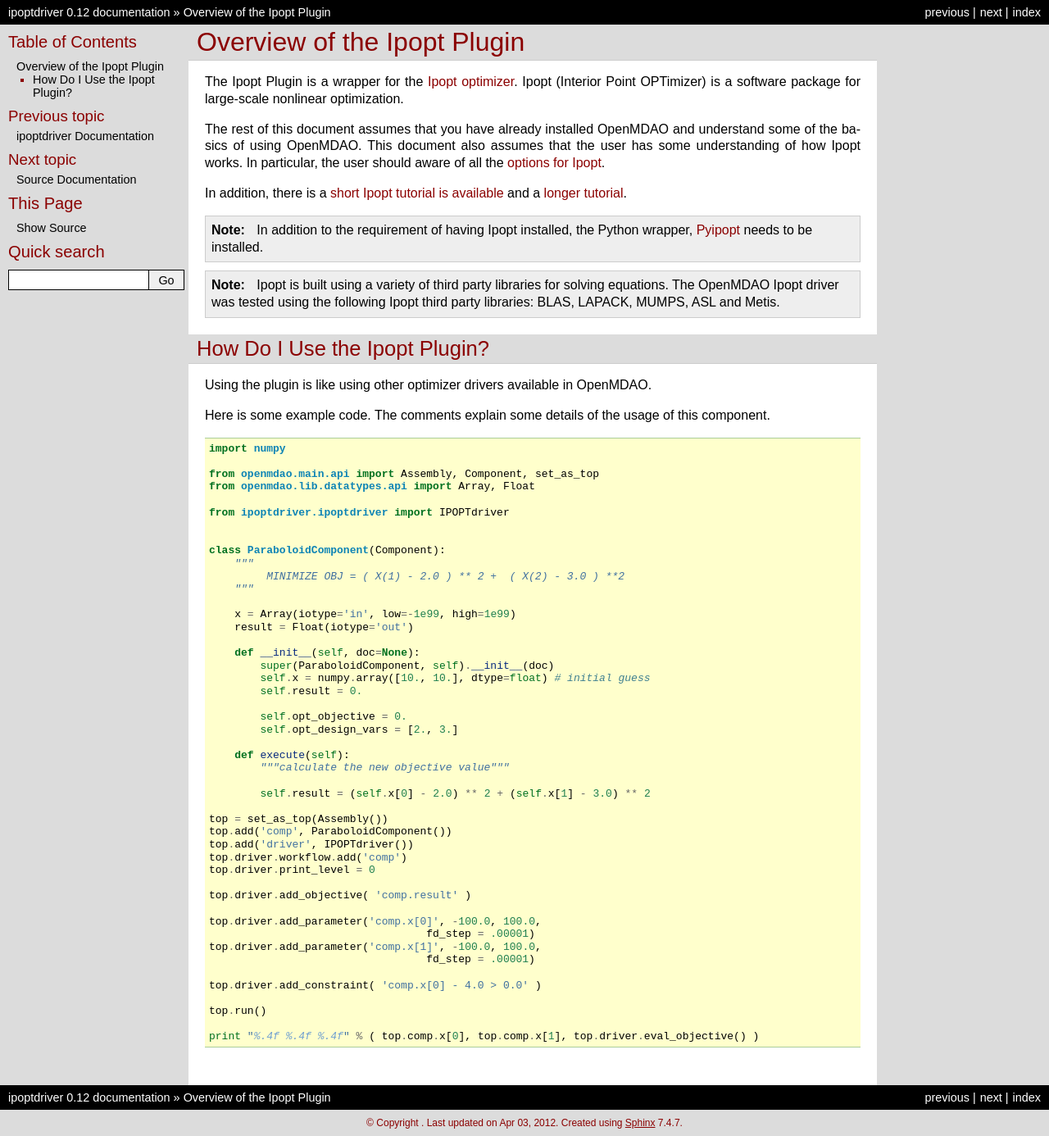
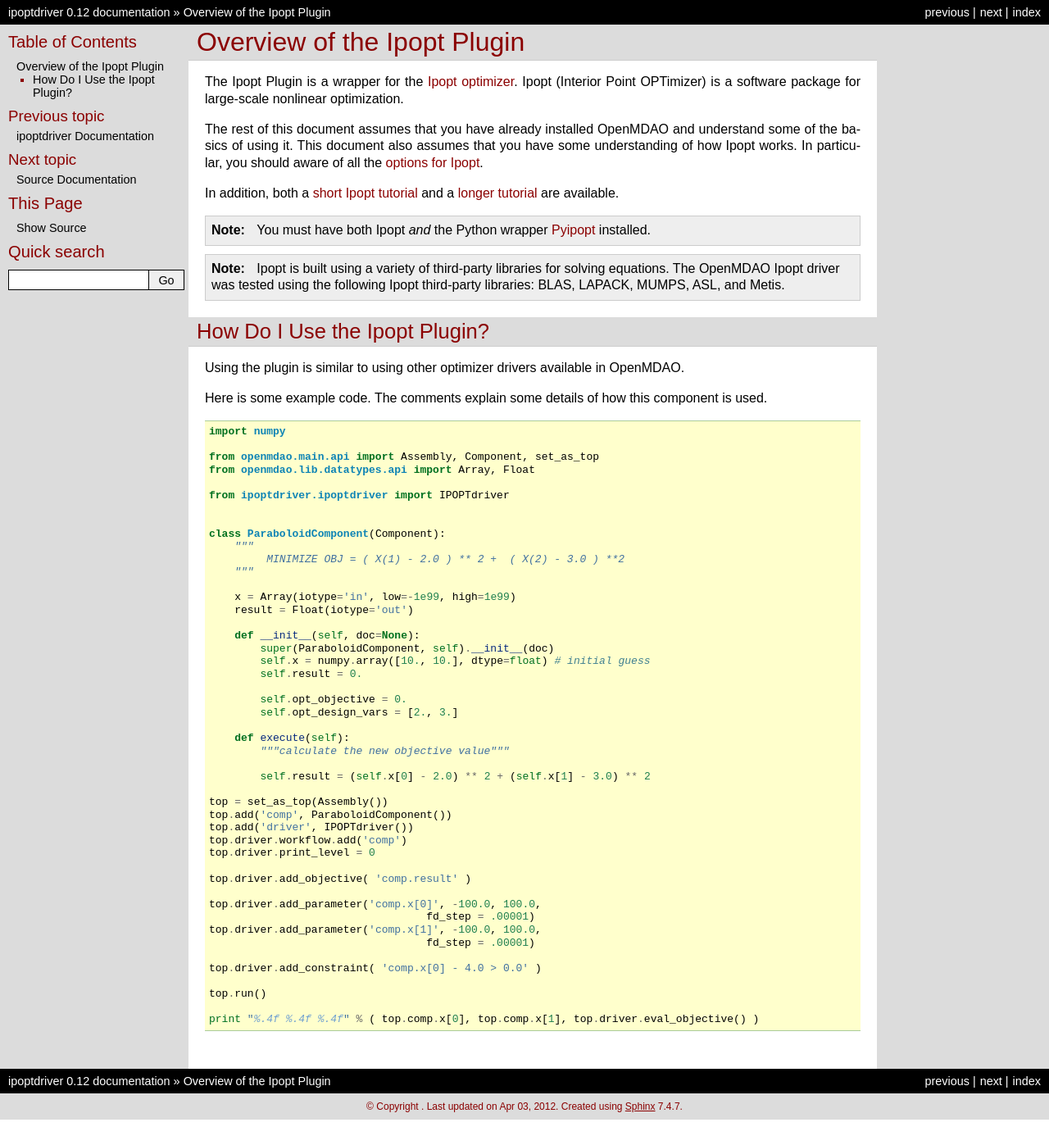
Before and after one commit to OpenMDAO-Plugins/ipoptdriver, a Sphinx documentation site: the page built from docs/usage.rst, in a window 1280 px wide. Shown: the whole page at 82% size. Built offline with Sphinx 7.4.7, drawn with Linux system fonts in a browser that asks for light colours.

Commit message:
Minor edits.

```diff
--- a/docs/usage.rst
+++ b/docs/usage.rst
@@ -9,39 +9,36 @@
 is a software package for large-scale nonlinear optimization.
 
 The rest of this document assumes that you have already installed OpenMDAO and understand
-some of the basics of using OpenMDAO.
-This document also assumes that the user has some understanding of how Ipopt
-works. In particular, the user should aware of all the
+some of the basics of using it.
+This document also assumes that you have some understanding of how Ipopt
+works. In particular, you should aware of all the
 `options for Ipopt
 <http://www.coin-or.org/Ipopt/documentation/node59.html#app.options_ref>`_.
 
-In addition, there is a
-`short Ipopt tutorial is available
+In addition, both a `short Ipopt tutorial
 <http://drops.dagstuhl.de/volltexte/2009/2089/pdf/09061.WaechterAndreas.Paper.2089.pdf>`_
-and a
-`longer tutorial
-<https://projects.coin-or.org/Ipopt/export/2054/stable/3.9/Ipopt/doc/documentation.pdf>`_.
+and a `longer tutorial
+<https://projects.coin-or.org/Ipopt/export/2054/stable/3.9/Ipopt/doc/documentation.pdf>`_
+are available.
 
 
-.. note::  In addition to the requirement of having Ipopt installed,
-           the Python wrapper,
-           `Pyipopt
-           <http://code.google.com/p/pyipopt/>`_ needs to be installed.
+.. note::  You must have both Ipopt `and` the Python wrapper `Pyipopt
+           <http://code.google.com/p/pyipopt/>`_ installed.
 
-.. note::  Ipopt is built using a variety of third party libraries for
+.. note::  Ipopt is built using a variety of third-party libraries for
            solving equations. The OpenMDAO Ipopt driver
-           was tested using the following Ipopt third party libraries:
-           BLAS, LAPACK, MUMPS, ASL and Metis.
+           was tested using the following Ipopt third-party libraries:
+           BLAS, LAPACK, MUMPS, ASL, and Metis.
 
 
 How Do I Use the Ipopt Plugin?
 -------------------------------------
 
-Using the plugin is like using other optimizer drivers available in
+Using the plugin is similar to using other optimizer drivers available in
 OpenMDAO.
 
-Here is some example code. The comments explain some details of the usage of this
-component.
+Here is some example code. The comments explain some details of how this component is
+used.
 
 .. testcode:: Ipoptdriver
 
```
